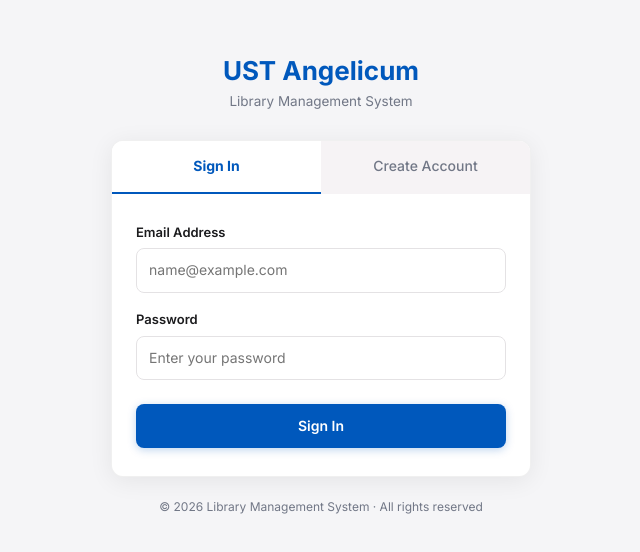
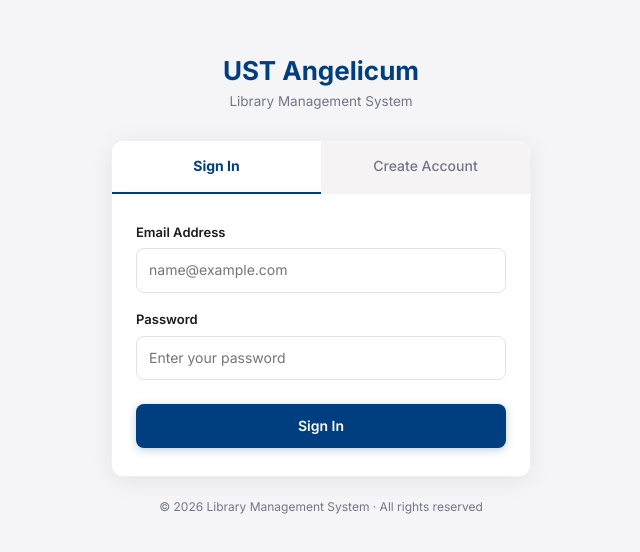
Before and after one commit to dustycruz/LibraryManagementSystemFrontend, a React (Vite) app: page /login in a window 1280 px wide. Shown: the part 112-664 px from the top of the page, without its empty margins (319-959 px from the left). Built offline with nearby package versions, Linux system fonts and the light colour scheme.

Commit message:
with better erro handling 2

```diff
--- a/src/pages/Login.jsx
+++ b/src/pages/Login.jsx
@@ -11,7 +11,7 @@
   const borderColor = error
     ? '#ef4444'
     : focused
-    ? '#0058bc'
+    ? '#003f7f'
     : '#e4e2e4';
 
   const shadow = focused
@@ -72,7 +72,7 @@
 style={{
   width: '100%',
   padding: '11px',
-        backgroundColor: loading ? '#6b8fc7' : hovered ? '#004aaa' : '#0058bc',
+  backgroundColor: loading ? '#4d6f99' : hovered ? '#002f5f' : '#003f7f',
   color: '#ffffff',
   border: 'none',
   borderRadius: 8,
@@ -82,7 +82,7 @@
   cursor: loading ? 'not-allowed' : 'pointer',
   transition: 'background-color 0.15s, transform 0.1s',
   transform: hovered && !loading ? 'translateY(-1px)' : 'none',
-        boxShadow: loading ? 'none' : '0 2px 8px rgba(0,88,188,0.25)',
+  boxShadow: loading ? 'none' : '0 2px 8px rgba(0,63,127,0.25)',
   display: 'flex',
   alignItems: 'center',
   justifyContent: 'center',
@@ -268,7 +268,7 @@
           {/* Header */}
           <div style={{ textAlign: 'center', marginBottom: 28 }}>
             <div style={{ fontSize: 44, marginBottom: 12, lineHeight: 1 }}></div>
-            <h1 style={{ fontSize: 26, fontWeight: 700, color: '#0058bc', margin: 0 }}>
+            <h1 style={{ fontSize: 26, fontWeight: 700, color: '#003f7f', margin: 0 }}>
               UST Angelicum
             </h1>
             <p style={{ fontSize: 13.5, color: '#717786', marginTop: 4 }}>
@@ -296,12 +296,12 @@
                     padding: '14px 8px',
                     border: 'none',
                     background: activeTab === tab ? '#fff' : '#f6f3f5',
-                    color: activeTab === tab ? '#0058bc' : '#717786',
+                    color: activeTab === tab ? '#003f7f' : '#717786',
                     fontWeight: activeTab === tab ? 700 : 500,
                     fontSize: 14,
                     fontFamily: 'inherit',
                     cursor: 'pointer',
-                    borderBottom: activeTab === tab ? '2px solid #0058bc' : '2px solid transparent',
+                    borderBottom: activeTab === tab ? '2px solid #003f7f' : '2px solid transparent',
                     marginBottom: -1,
                     transition: 'all 0.15s',
                   }}
```
Lines whose indentation alone changed are shown as unchanged.
